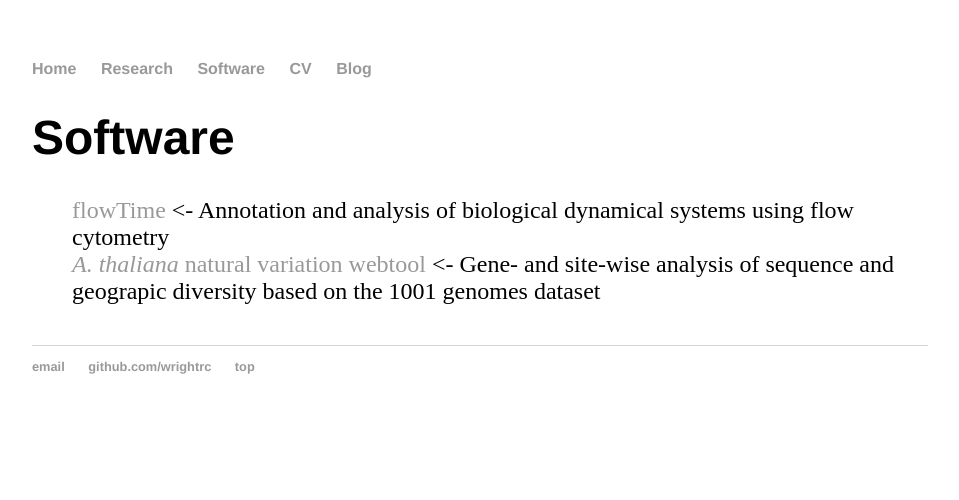
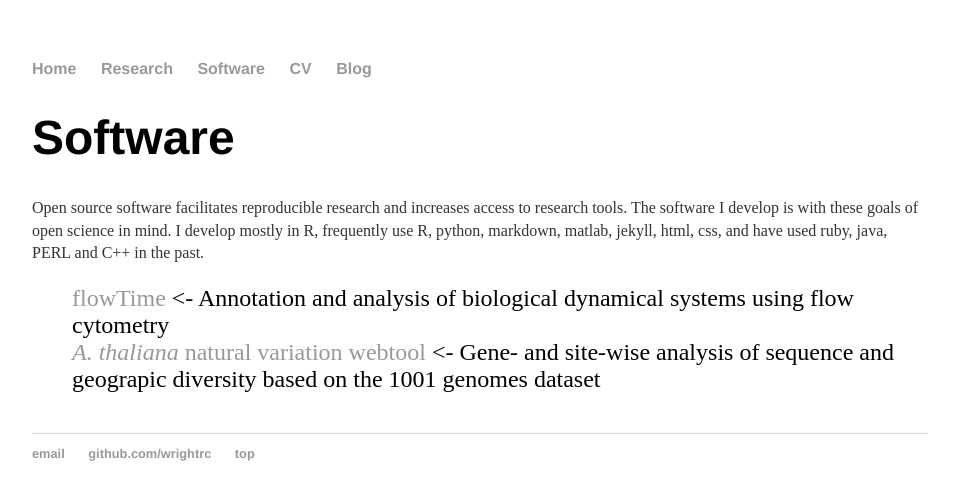
Before and after one commit to aherbotany/wrightrc.github.io, a Jekyll site: the page built from software/index.html, in a window 1280 px wide. Shown: the top 500 px of the page, without its empty margins (160-1119 px from the left). Built offline with Jekyll 4.4.1, drawn with Linux system fonts in a browser that asks for light colours.

Commit message:
add blurb

```diff
--- a/software/index.html
+++ b/software/index.html
@@ -3,8 +3,8 @@ layout: default
 title: Software
 ---
 	<h1>{{ page.title }}</h1>
+	<p>Open source software facilitates reproducible research and increases access to research tools. The software I develop is with these goals of open science in mind. I develop mostly in R, frequently use R, python, markdown, matlab, jekyll, html, css, and have used ruby, java, PERL and C++ in the past.
 	<ul class="posts">
-
 	  {% for project in site.projects %}
 	    <li><a href="{{ project.url }}" title="{{ project.title }}">{{ project.title }}</a> <- <span>{{ project.description }}</span></li>
 	  {% endfor %}
```
